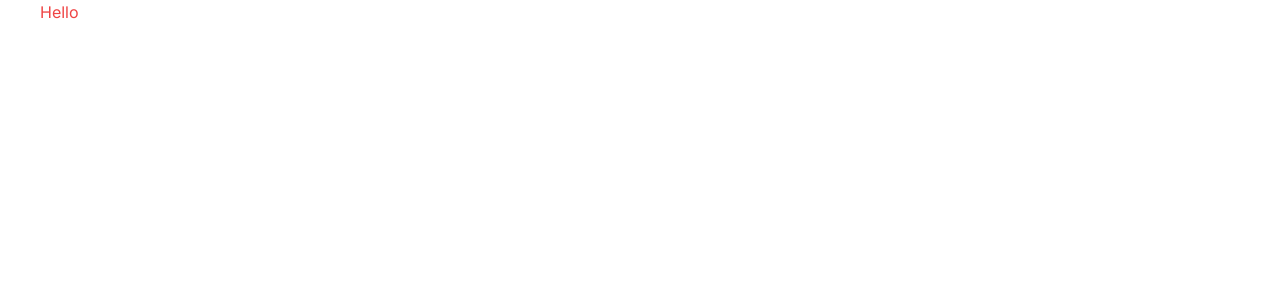
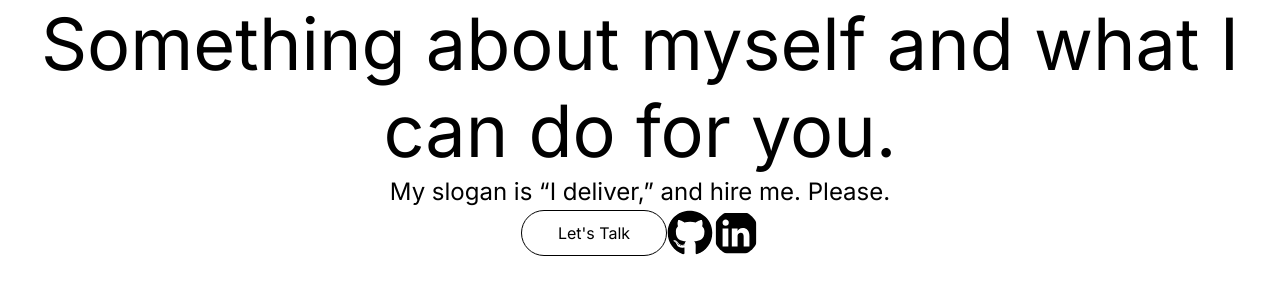
Before and after one commit to vanessaviray/portfolio, a Next.js app: page / in a window 1280 px wide. Shown: the top 300 px of the page. Built offline with nearby package versions, Linux system fonts and the light colour scheme.

Commit message:
Added hero section skeleton layout and basic styling.

```diff
--- /dev/null
+++ b/app/css/Home.css
@@ -0,0 +1,16 @@
+.lets-talk-hero-btn {
+  border: solid 1px;
+  border-radius: 30px;
+  padding-top: 10px;
+  padding-bottom: 10px;
+  padding-left: 36px;
+  padding-right: 36px;
+}
+
+.socials-frame {
+  border-radius: 50%;
+  overflow: hidden;
+  display: inline-flex;
+  align-items: center;
+  justify-content: center;
+}
--- a/app/globals.css
+++ b/app/globals.css
@@ -11,6 +11,15 @@
   margin: 0 auto;
   padding-left: 40px;
   padding-right: 40px;
+}
+
+h1 {
+  font-size: 72px;
+  line-height: normal;
+}
+
+p {
+  font-size: 24px;
 }
 
 /* :root {
--- a/app/page.tsx
+++ b/app/page.tsx
@@ -112,10 +112,30 @@
 //   );
 // }
 
+import "./css/Home.css";
+import { FaGithub } from "react-icons/fa6";
+import { IoLogoLinkedin } from "react-icons/io5";
+
 export default function Home() {
   return (
-    <main className="container text-red-500">
-      <div>Hello</div>
+    <main className="container">
+      <div className="flex flex-col justify-center">
+        <h1 className="text-center">
+          Something about myself and what I can do for you.
+        </h1>
+        <p className="flex justify-center">
+          My slogan is “I deliver,” and hire me. Please.
+        </p>
+        <div className="flex justify-center">
+          <button className="lets-talk-hero-btn">Let's Talk</button>
+          <button className="socials-frame">
+            <FaGithub size={46} />
+          </button>
+          <button className="socials-frame">
+            <IoLogoLinkedin size={46} />
+          </button>
+        </div>
+      </div>
     </main>
   );
 }
```
Also changed, not shown: package.json (+5 -4 lines), 1 other file (tests, documents, lock files or other folders).
